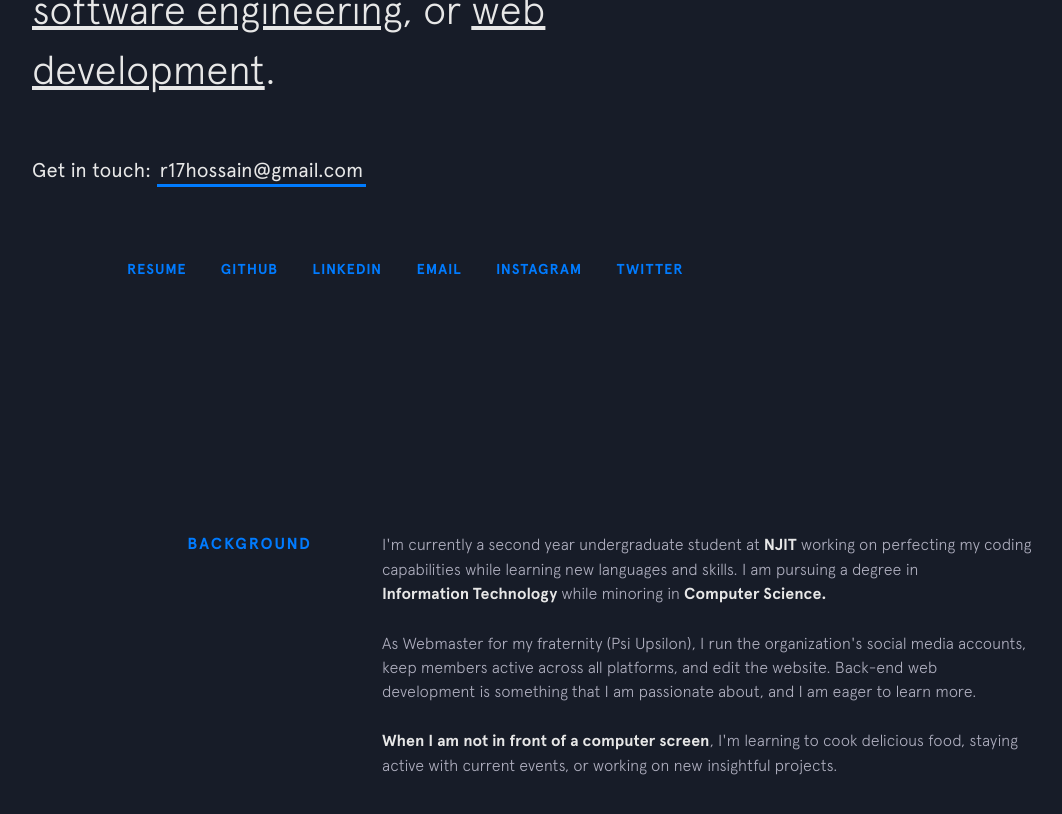
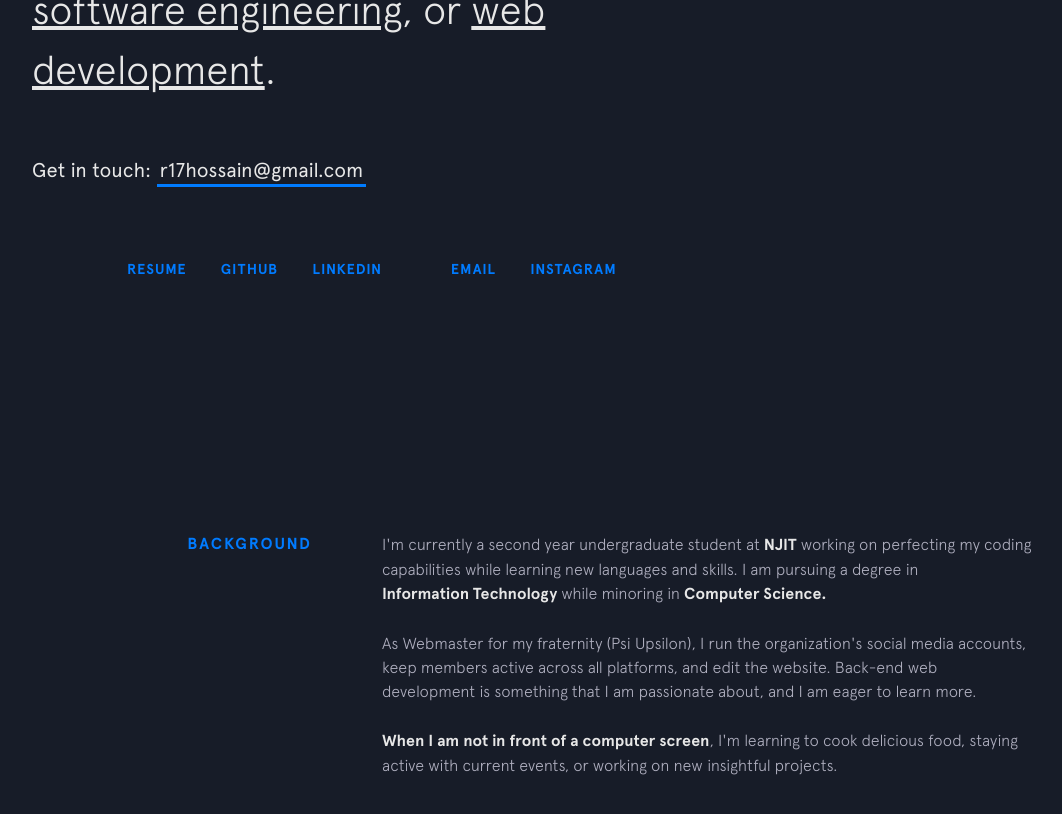
Before and after one commit to rh376/raiyanh717.github.io, a Jekyll site: the page built from index.html, in a window 1280 px wide and 900 px high, scrolled down 468 px. Shown: the top 814 px of the window, without its empty margins (68-1130 px from the left). Built offline with Jekyll 4.4.1, drawn with Linux system fonts in a browser that asks for light colours; nearby versions of some CDN libraries.

Commit message:
edit socials

```diff
--- a/_config.yml
+++ b/_config.yml
@@ -14,12 +14,12 @@ social:
     url: https://github.com/raiyanh717
   - title: linkedin
     url: https://www.linkedin.com/in/raiyan-hossain-/
+  - item: handshake
+    url: https://njit.joinhandshake.com/users/23908887
   - title: email
     url: mailto:r17hossain@gmail.com
   - title: instagram
     url: https://instagram.com/raiyan_hossain14
-  - title: twitter
-    url: https://twitter.com/RyanHossain3
 
 # Build settings
 markdown: kramdown
```
